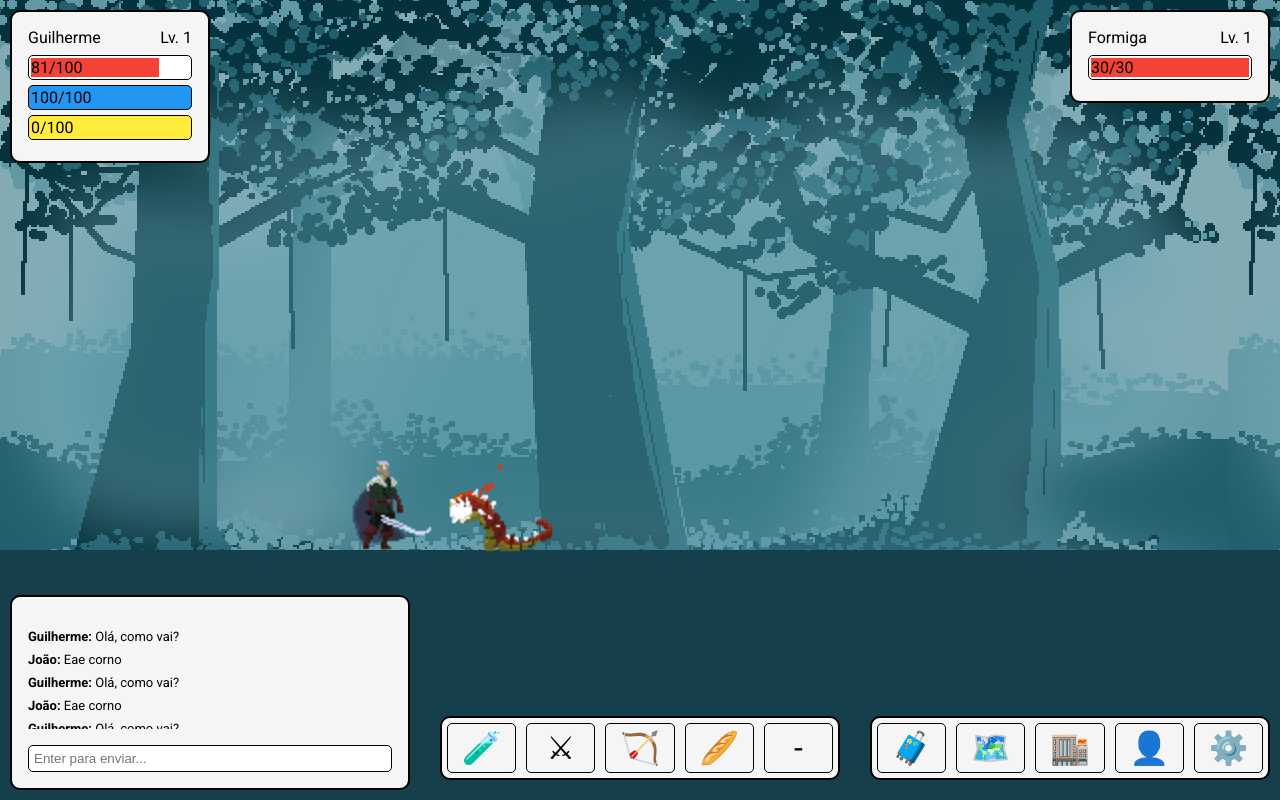
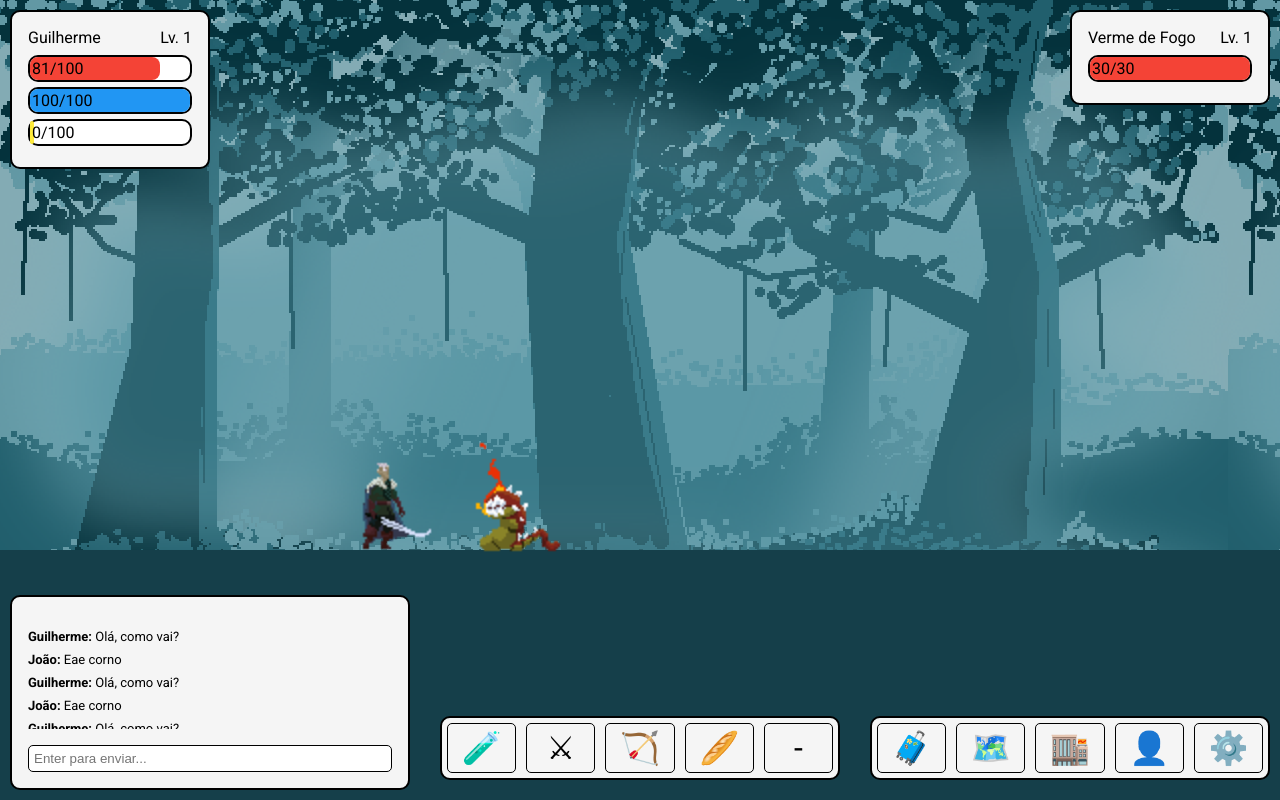
Before and after one commit to Iazzetta/rpg-browser, a FastAPI app: page / in a window 1280 px wide. Run offline with FastAPI, Linux system fonts and the light colour scheme.

Commit message:
fix animation frame order, fix mechanics

```diff
--- a/static/css/ui.css
+++ b/static/css/ui.css
@@ -1,26 +1,29 @@
 /* Generic UI */
 .stats-bar {
     width: 100%;
-    height: 25px;
     margin-bottom: 5px;
-    border: 1px solid #000000;
+    border: 2px solid #000000;
+    border-radius: 10px;
+}
+.stats-bar-fill {
+    border-radius: 8px;
     padding: 2px;
-    border-radius: 5px;
-}
-
-.stats-bar.hp {
-    background-color: #fff;
-}
-.stats-bar-fill.hp {
-    background-color: #f44336;
     transition: width 0.3s ease-in-out;
 }
 
-.stats-bar.mana {
+.stats-bar.hp, .stats-bar.mana, .stats-bar.exp {
+    background-color: #fff;
+}
+
+.stats-bar-fill.hp {
+    background-color: #f44336;
+}
+
+.stats-bar-fill.mana {
     background-color: #2196f3;
 }
 
-.stats-bar.exp {
+.stats-bar-fill.exp {
     background-color: #ffeb3b;
 }
 .slot {
--- a/static/js/enemy.js
+++ b/static/js/enemy.js
@@ -1,20 +1,21 @@
 class Enemy {
-    constructor(name, level, icon, hp, hpMax, damage, delayAttack, speed, floor) {
-        this.name = name;
-        this.level = level;
-        this.icon = icon;
-        this.hp = hp;
-        this.hpMax = hpMax;
-        this.damage = damage;
-        this.delayAttack = delayAttack;
-        this.botInterval = null;
+    constructor(data) {
+        this.name = data.name;
+        this.level = data.level;
+        this.hp = data.hp;
+        this.hpMax = data.hpMax;
+        this.damage = data.damage;
+        this.delayAttack = data.delayAttack;
+        this.x = window.innerWidth - 300;
+        this.y = data.floor;
+        this.speed = data.speed;
+
         this.width = 200;
         this.height = 200;
-        this.x = window.innerWidth - 100 - this.width;
-        this.y = floor;
-        this.speed = speed;
+
         this.isAttacking = false;
         this.element = document.querySelector('.enemy')
+        this.botInterval = null;
 
         this.spriteManager = new SpriteManager(this.element, {
             idle: {
--- a/static/js/game.js
+++ b/static/js/game.js
@@ -1,4 +1,17 @@
-window.player = new Player('Guilherme', 1, 100, 100, 100, 100, 0, 100, 10, .5, 6);
+window.player = new Player({
+    name: 'Guilherme',
+    level: 1,
+    hp: 100,
+    hpMax: 100,
+    mana: 100,
+    manaMax: 100,
+    exp: 0,
+    expMax: 100,
+    damage: 10,
+    delayAttack: .5,
+    step: 6
+});
+
 window.enemy = getCurrentMonster();
 
 const gameLoop = () => {
@@ -12,7 +25,7 @@ const gameLoop = () => {
     if (window.enemy.hp <= 0) {
         window.player.exp += 10;
         window.player.checkLevelUp();
-        currentMonster++;
+        // currentMonster++;
         window.enemy = getCurrentMonster();
     }
 
--- a/static/js/monsters.js
+++ b/static/js/monsters.js
@@ -1,7 +1,6 @@
 const MONSTERS = [
     {
-        name: 'Formiga',
-        icon: '🐜',
+        name: 'Verme de Fogo',
         level: 1,
         hp: 30,
         hpMax: 30,
@@ -10,37 +9,4 @@ const MONSTERS = [
         speed: 3,
         floor: 230
     },
-    {
-        name: 'Escorpião',
-        icon: '🦂',
-        level: 2,
-        hp: 45,
-        hpMax: 45,
-        damage: 4,
-        delayAttack: .8,
-        speed: 2,
-        floor: 230
-    },
-    {
-        name: 'Cobra',
-        icon: '🐍',
-        level: 5,
-        hp: 60,
-        hpMax: 60,
-        damage: 10,
-        delayAttack: 1.2,
-        speed: 3,
-        floor: 230
-    },
-    {
-        name: 'Bruxão',
-        icon: '🧌',
-        level: 8,
-        hp: 1000,
-        hpMax: 1000,
-        damage: 25,
-        delayAttack: 2,
-        speed: 4,
-        floor: 230
-    }
 ]
--- a/static/js/player.js
+++ b/static/js/player.js
@@ -1,21 +1,22 @@
 class Player {
-    constructor(name, level, hp, hpMax, mana, manaMax, exp, expMax, damage, delayAttack, speed) {
-        this.name = name;
-        this.level = level;
-        this.hp = hp;
-        this.hpMax = hpMax;
-        this.mana = mana;
-        this.manaMax = manaMax;
-        this.exp = exp;
-        this.expMax = expMax;
-        this.damage = damage;
-        this.delayAttack = delayAttack;
+    constructor(data) {
+        this.name = data.name;
+        this.level = data.level;
+        this.hp = data.hp;
+        this.hpMax = data.hpMax;
+        this.mana = data.mana;
+        this.manaMax = data.manaMax;
+        this.exp = data.exp;
+        this.expMax = data.expMax;
+        this.damage = data.damage;
+        this.delayAttack = data.delayAttack;
+        this.step = data.step;
+
         this.isAttacking = false;
         this.x = 300;
         this.y = FLOOR;
         this.width = 162;
         this.height = 162;
-        this.step = speed;
 
         this.keyboard = {left: false, right: false, jump: false}
 
@@ -24,6 +25,8 @@ class Player {
         this.gravityForce = 15
         this.jumpFall = false;
         this.element = document.querySelector('.player')
+
+        this.attackCount = 1;
 
         // load sprites
         this.spriteManager = new SpriteManager(this.element, {
@@ -42,7 +45,21 @@ class Player {
                 height: 162
             },
             attack1: {
+                src: '/static/img/sprites/warrior/attack1.png',
+                frame: 1,
+                frames: 7,
+                width: 162,
+                height: 162
+            },
+            attack2: {
                 src: '/static/img/sprites/warrior/attack2.png',
+                frame: 1,
+                frames: 7,
+                width: 162,
+                height: 162
+            },
+            attack3: {
+                src: '/static/img/sprites/warrior/attack3.png',
                 frame: 1,
                 frames: 7,
                 width: 162,
@@ -62,11 +79,17 @@ class Player {
 
     movement() {
 
-        if (this.keyboard.left) {
-            this.x -= this.step
-        }
-        if (this.keyboard.right) {
-            this.x += this.step
+        if (this.keyboard.left || this.keyboard.right) {
+            if (!this.isAttacking) {
+                this.spriteManager.setState('run')
+
+                if (this.keyboard.left) {
+                    this.x -= this.step
+                }
+                if (this.keyboard.right) {
+                    this.x += this.step
+                }
+            }
         }
 
         if (this.keyboard.jump) {
@@ -106,7 +129,7 @@ class Player {
     attack(entity) {
         if (this.isAttacking) return;
         this.isAttacking = true;
-        this.spriteManager.setState('attack1')
+        this.spriteManager.setState(`attack${this.attackCount}`)
         if (calculateDistance(this.x, this.y, entity.x, entity.y) <=  entity.width) {
             entity.hp -= this.damage;
         }
@@ -115,6 +138,11 @@ class Player {
         setTimeout(() => {
             this.isAttacking = false;
             this.spriteManager.setState('idle')
+            if (this.attackCount >= 3) {
+                this.attackCount = 1;
+            } else {
+                this.attackCount++;
+            }
         }, this.delayAttack * 1000);
     }
 
@@ -127,9 +155,11 @@ class Player {
         document.querySelector('.user-panel .stats-bar-fill.hp').style.width = `${this.hp / this.hpMax * 100}%`;
         document.querySelector('.user-panel .stats-bar-fill.hp').innerText = `${this.hp}/${this.hpMax}`;
         // mana
-        document.querySelector('.user-panel .stats-bar.mana').innerText = `${this.mana}/${this.manaMax}`;
+        document.querySelector('.user-panel .stats-bar-fill.mana').style.width = `${this.mana / this.manaMax * 100}%`;
+        document.querySelector('.user-panel .stats-bar-fill.mana').innerText = `${this.mana}/${this.manaMax}`;
         // exp
-        document.querySelector('.user-panel .stats-bar.exp').innerText = `${this.exp}/${this.expMax}`;
+        document.querySelector('.user-panel .stats-bar-fill.exp').style.width = `${this.exp / this.expMax * 100}%`;
+        document.querySelector('.user-panel .stats-bar-fill.exp').innerText = `${this.exp}/${this.expMax}`;
 
         // player position
         document.querySelector('.player').style.left = `${this.x}px`;
@@ -158,12 +188,10 @@ class Player {
             if (key === 'a') {
                 this.keyboard.left = true;
                 this.element.style.transform = `scale(-${ENTITY_SCALE}, ${ENTITY_SCALE})`;
-                this.spriteManager.setState('run')
             }
             if (key === 'd') {
                 this.keyboard.right = true;
                 this.element.style.transform = `scale(${ENTITY_SCALE}, ${ENTITY_SCALE})`;
-                this.spriteManager.setState('run')
             }
             if (key === ' ') {
                 this.keyboard.jump = true;
--- a/static/js/sprite.js
+++ b/static/js/sprite.js
@@ -33,6 +33,6 @@ class SpriteManager {
         }
         const frameX = selectedFrame.frame * selectedFrame.width;
         this.element.style.backgroundImage = `url(${selectedFrame.src})`
-        this.element.style.backgroundPosition = `${frameX}px ${selectedFrame.height}px`
+        this.element.style.backgroundPosition = `${-frameX}px ${selectedFrame.height}px`
     }
 }
--- a/static/js/utils.js
+++ b/static/js/utils.js
@@ -6,17 +6,7 @@ let currentMonster = 0;
 
 const getCurrentMonster = () => {
     const monster = MONSTERS[currentMonster];
-    return new Enemy(
-        monster.name,
-        monster.level,
-        monster.icon,
-        monster.hp,
-        monster.hpMax,
-        monster.damage,
-        monster.delayAttack,
-        monster.speed,
-        monster.floor
-    );
+    return new Enemy(monster);
 }
 
 function calculateDistance(x1, y1, x2, y2) {
--- a/templates/ui/user_panel.html
+++ b/templates/ui/user_panel.html
@@ -13,9 +13,13 @@
         </div>
     </div>
     <div class="flex">
-        <div class="stats-bar mana">100/100</div>
+        <div class="stats-bar mana">
+            <div class="stats-bar-fill mana">100/100</div>
+        </div>
     </div>
     <div class="flex">
-        <div class="stats-bar exp">0/100</div>
+        <div class="stats-bar exp">
+            <div class="stats-bar-fill exp">0/100</div>
+        </div>
     </div>
 </div>
```
